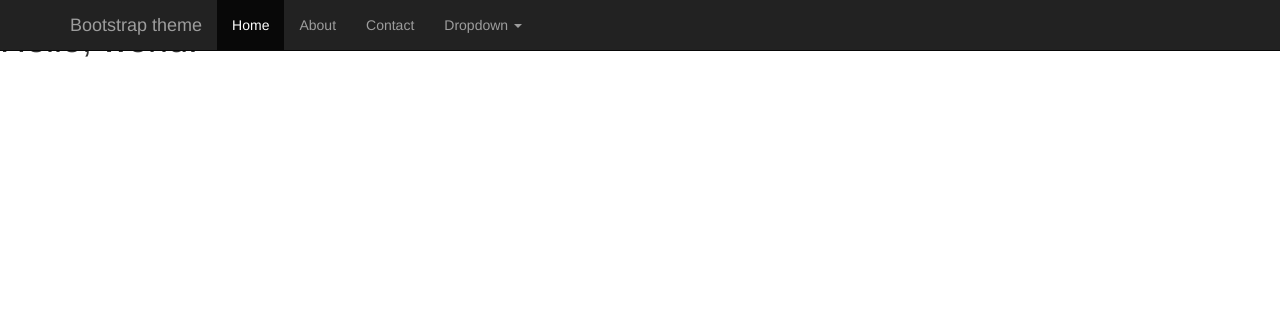
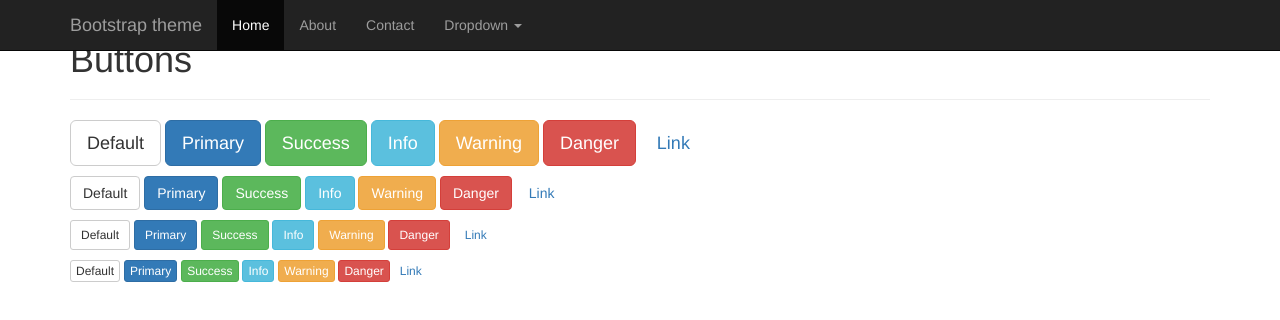
Before and after one commit to yato1215/BootStrap, a plain HTML site: page htdocs/index.html in a window 1280 px wide. Drawn offline with nearby package versions, Linux system fonts and the light colour scheme.

Commit message:
Update index.html

```diff
--- a/htdocs/index.html
+++ b/htdocs/index.html
@@ -43,7 +43,49 @@
         </div><!--/.nav-collapse -->
       </div>
     </nav>
-    <h1>Hello, world!</h1>
+
+    <div class="container theme-showcase" role="main">
+      <div class="page-header">
+        <h1>Buttons</h1>
+      </div>
+      <p>
+        <button type="button" class="btn btn-lg btn-default">Default</button>
+        <button type="button" class="btn btn-lg btn-primary">Primary</button>
+        <button type="button" class="btn btn-lg btn-success">Success</button>
+        <button type="button" class="btn btn-lg btn-info">Info</button>
+        <button type="button" class="btn btn-lg btn-warning">Warning</button>
+        <button type="button" class="btn btn-lg btn-danger">Danger</button>
+        <button type="button" class="btn btn-lg btn-link">Link</button>
+      </p>
+      <p>
+        <button type="button" class="btn btn-default">Default</button>
+        <button type="button" class="btn btn-primary">Primary</button>
+        <button type="button" class="btn btn-success">Success</button>
+        <button type="button" class="btn btn-info">Info</button>
+        <button type="button" class="btn btn-warning">Warning</button>
+        <button type="button" class="btn btn-danger">Danger</button>
+        <button type="button" class="btn btn-link">Link</button>
+      </p>
+      <p>
+        <button type="button" class="btn btn-sm btn-default">Default</button>
+        <button type="button" class="btn btn-sm btn-primary">Primary</button>
+        <button type="button" class="btn btn-sm btn-success">Success</button>
+        <button type="button" class="btn btn-sm btn-info">Info</button>
+        <button type="button" class="btn btn-sm btn-warning">Warning</button>
+        <button type="button" class="btn btn-sm btn-danger">Danger</button>
+        <button type="button" class="btn btn-sm btn-link">Link</button>
+      </p>
+      <p>
+        <button type="button" class="btn btn-xs btn-default">Default</button>
+        <button type="button" class="btn btn-xs btn-primary">Primary</button>
+        <button type="button" class="btn btn-xs btn-success">Success</button>
+        <button type="button" class="btn btn-xs btn-info">Info</button>
+        <button type="button" class="btn btn-xs btn-warning">Warning</button>
+        <button type="button" class="btn btn-xs btn-danger">Danger</button>
+        <button type="button" class="btn btn-xs btn-link">Link</button>
+      </p>
+    </div>
+
     <!-- jQuery (necessary for Bootstrap's JavaScript plugins) -->
     <script src="https://ajax.googleapis.com/ajax/libs/jquery/1.11.3/jquery.min.js"></script>
     <!-- Include all compiled plugins (below), or include individual files as needed -->
```
